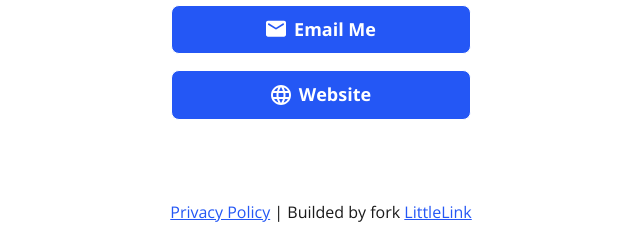
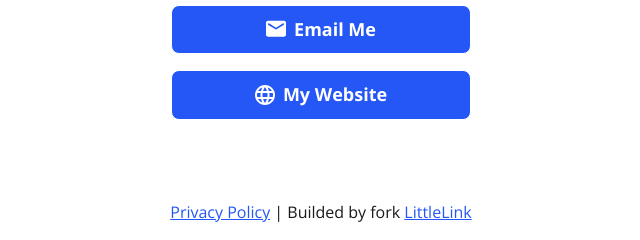
Before and after one commit to Hibiki-Vorn/my-identity-list, a plain HTML site: page index.html in a window 1280 px wide. Shown: the part 2043-2283 px from the top of the page, 319-959 px from the left. Drawn offline with Linux system fonts and the light colour scheme; a script that the page names is missing.

Commit message:
recommit

```diff
--- a/index.html
+++ b/index.html
@@ -151,7 +151,7 @@
               <a class="button button-default" href="mailto:koerques@disroot.org" target="_blank" rel="noopener" role="button"><img class="icon" aria-hidden="true" src="images/icons/generic-email.svg" alt="Email Icon">Email Me</a>
 
               <!-- Generic Website -->
-              <a class="button button-default" href="https://hieronymus-toolbox.pages.dev/" target="_blank" rel="noopener" role="button"><img class="icon" aria-hidden="true" src="images/icons/generic-website.svg" alt="website Icon">Website</a>
+              <a class="button button-default" href="https://hieronymus-toolbox.pages.dev/" target="_blank" rel="noopener" role="button"><img class="icon" aria-hidden="true" src="images/icons/generic-website.svg" alt="website Icon">My Website</a>
 
       </div>
 
```
